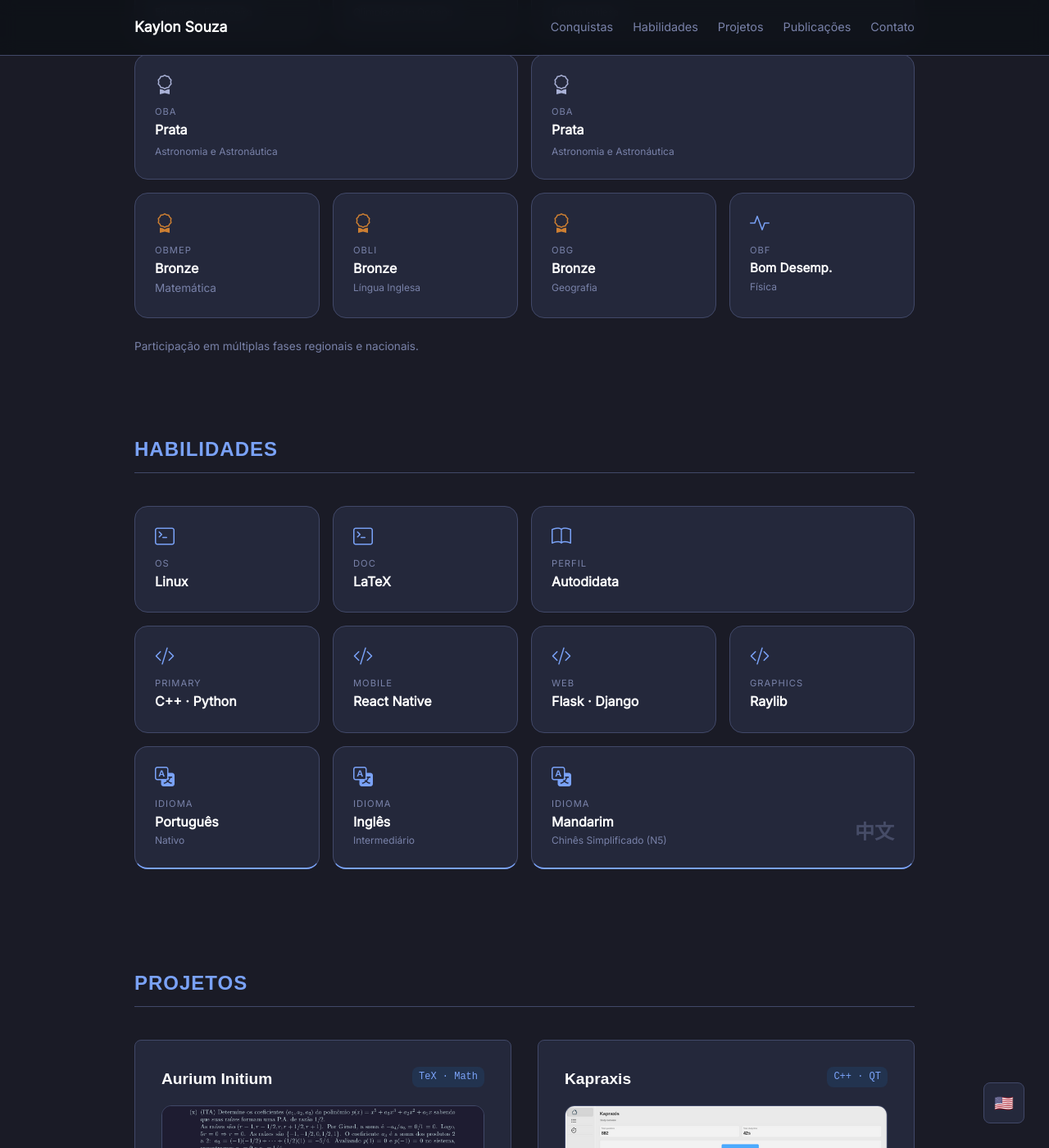
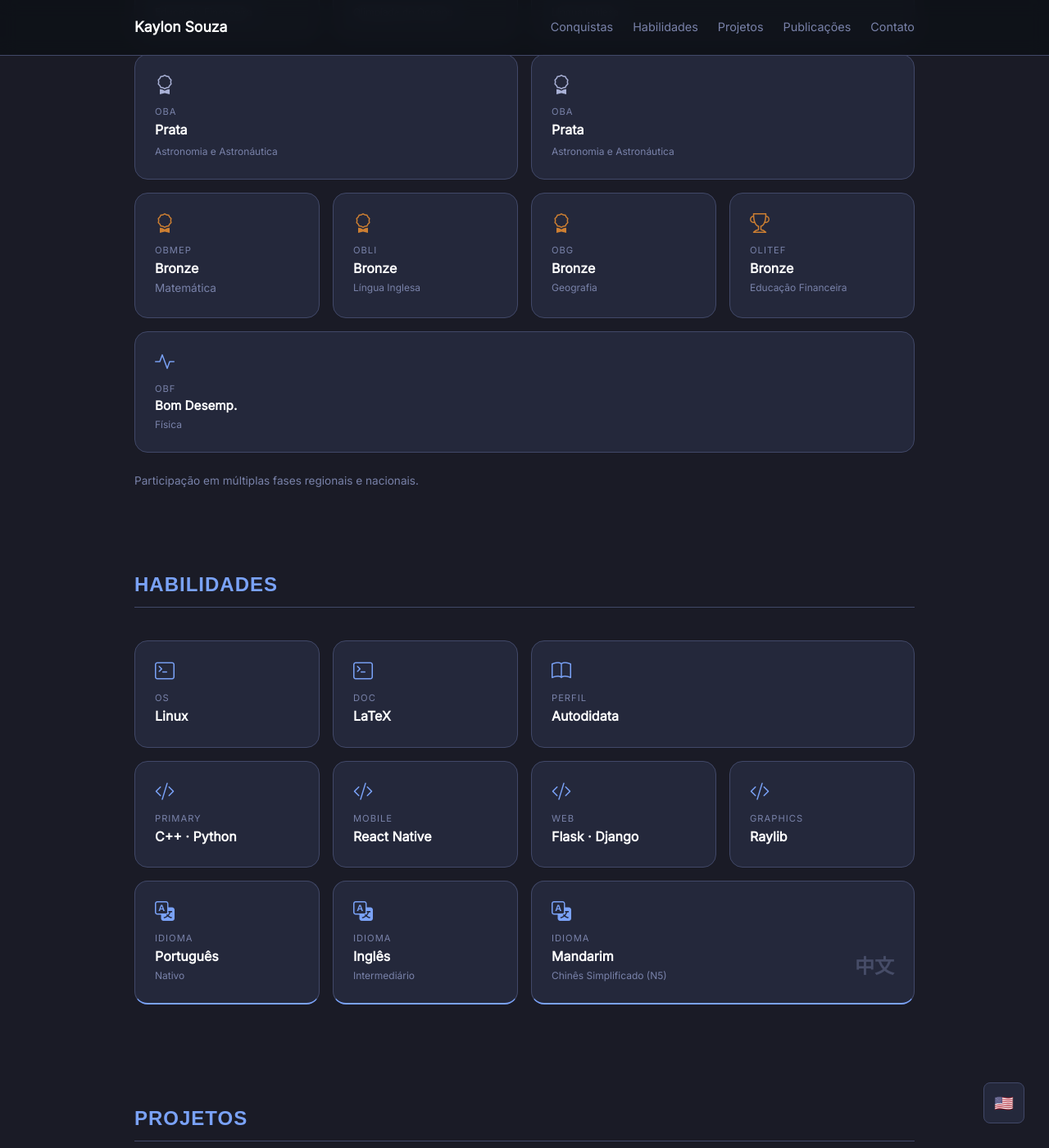
Before and after one commit to kaaylooon/kaaylooon.github.io, a Jekyll site: the page built from index.html, in a window 1280 px wide and 1400 px high, scrolled down 548 px. Shown: the whole window at 82% size. Built offline with Jekyll 4.4.1, drawn with Linux system fonts in a browser that asks for light colours.

Commit message:
redesign

```diff
--- a/index.html
+++ b/index.html
@@ -321,7 +321,7 @@ permalink: /
 }
 
 /* Modificadores de tamanho do Bento */
-.bento-lg { grid-column: span 2; grid-row: span 2; }
+.bento-lg { grid-column: span 4; grid-row: span 2; }
 .bento-md-w { grid-column: span 2; }
 .bento-md-h { grid-row: span 2; }
 .bento-sm { grid-column: span 1; }
@@ -462,6 +462,7 @@ permalink: /
         <div class="bento-grid">
 
           <!-- OLITEF Ouro -->
+
           <div class="bento-card bento-sm">
             <i class="bi bi-trophy" style="color: #e0af68;"></i>
             <div>
@@ -494,7 +495,7 @@ permalink: /
 
           <!-- OBA Prata (Card largo posicionado para quebra estética do grid) -->
 
-          <div class="bento-card bento-lg">
+          <div class="bento-card bento-md-w">
               <i class="bi bi-award" style="color: #a9b1d6;"></i>
               <div>
                 <div class="card-label">OBA</div>
@@ -503,7 +504,7 @@ permalink: /
               </div>
           </div>
 
-          <div class="bento-card bento-lg">
+          <div class="bento-card bento-md-w">
               <i class="bi bi-award" style="color: #a9b1d6;"></i>
               <div>
                 <div class="card-label">OBA</div>
@@ -542,8 +543,17 @@ permalink: /
             </div>
           </div>
 
+          <div class="bento-card bento-sm">
+            <i class="bi bi-trophy" style="color: #cd7f32;"></i>
+            <div>
+              <div class="card-label">OLITEF</div>
+              <div class="card-value" data-en="Bronze" data-pt="Bronze">Bronze</div>
+              <p style="font-size: 0.75rem; color: var(--text-dim);" data-en="Financial Education" data-pt="Educação Financeira">Educação Financeira</p>
+            </div>
+          </div>
+
           <!-- OBF Menção -->
-          <div class="bento-card bento-sm">
+          <div class="bento-card bento-lg">
             <i class="bi bi-activity" style="color: var(--accent-blue);"></i>
             <div>
               <div class="card-label">OBF</div>
```
